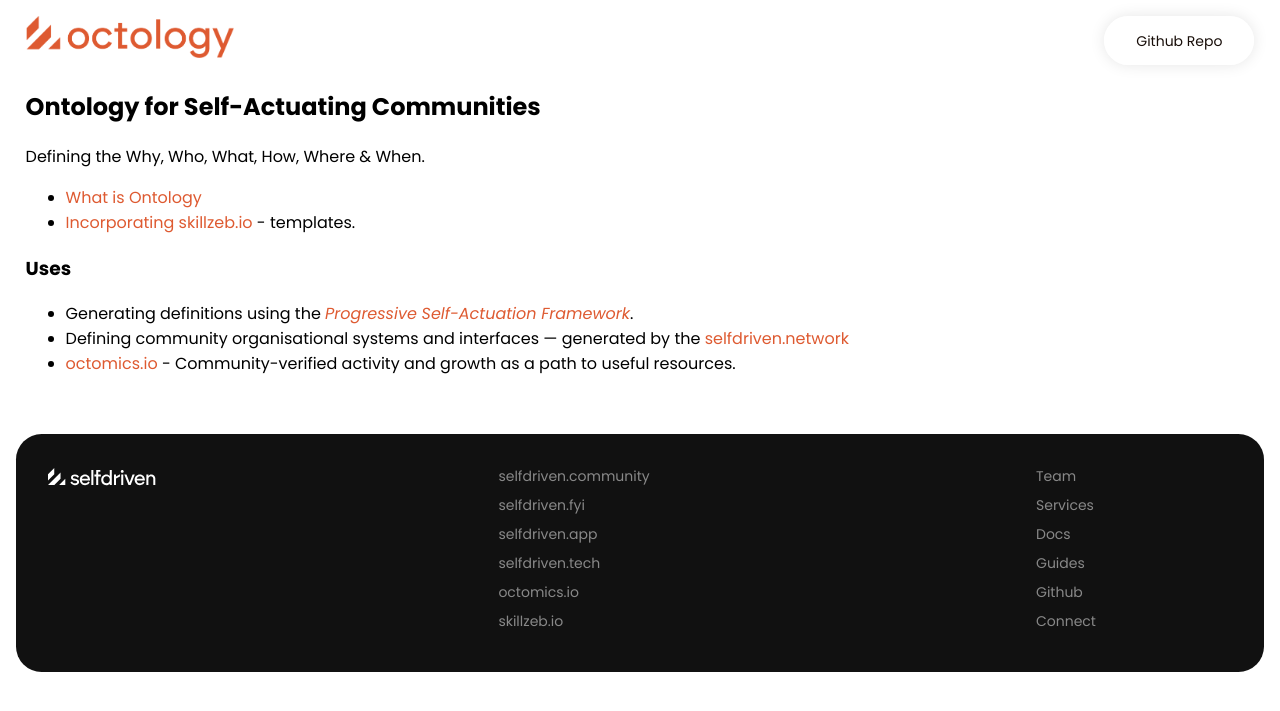
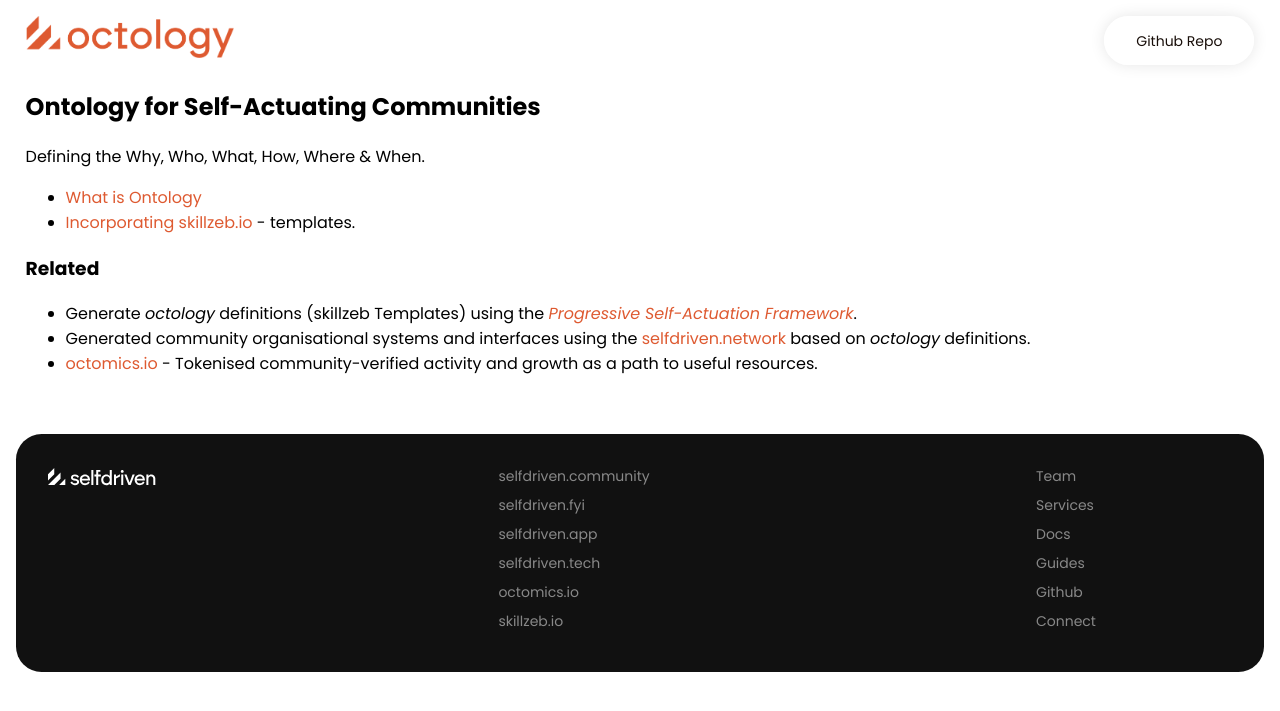
Before and after one commit to selfdriven-octo/octology, a Jekyll site: the page built from docs/index.md, in a window 1280 px wide. Shown: the top 711 px of the page. Built offline with Jekyll 4.4.1, drawn with Linux system fonts in a browser that asks for light colours.

Commit message:
Update index.md

```diff
--- a/docs/index.md
+++ b/docs/index.md
@@ -10,7 +10,7 @@
 - [What is Ontology](/what-is-ontology/)
 - [Incorporating skillzeb.io](https://skillzeb.io) - templates.
 
-### Uses
-- Generating definitions using the *[Progressive Self-Actuation Framework](https://onboarding.selfdriven.foundation)*.
-- Defining community organisational systems and interfaces — generated by the [selfdriven.network](https://selfdriven.network)
-- [octomics.io](https://octomics.io) - Community-verified activity and growth as a path to useful resources.
+### Related
+- Generate *octology* definitions (skillzeb Templates) using the *[Progressive Self-Actuation Framework](https://onboarding.selfdriven.foundation)*.
+- Generated community organisational systems and interfaces using the [selfdriven.network](https://selfdriven.network) based on *octology* definitions.
+- [octomics.io](https://octomics.io) - Tokenised community-verified activity and growth as a path to useful resources.
```
